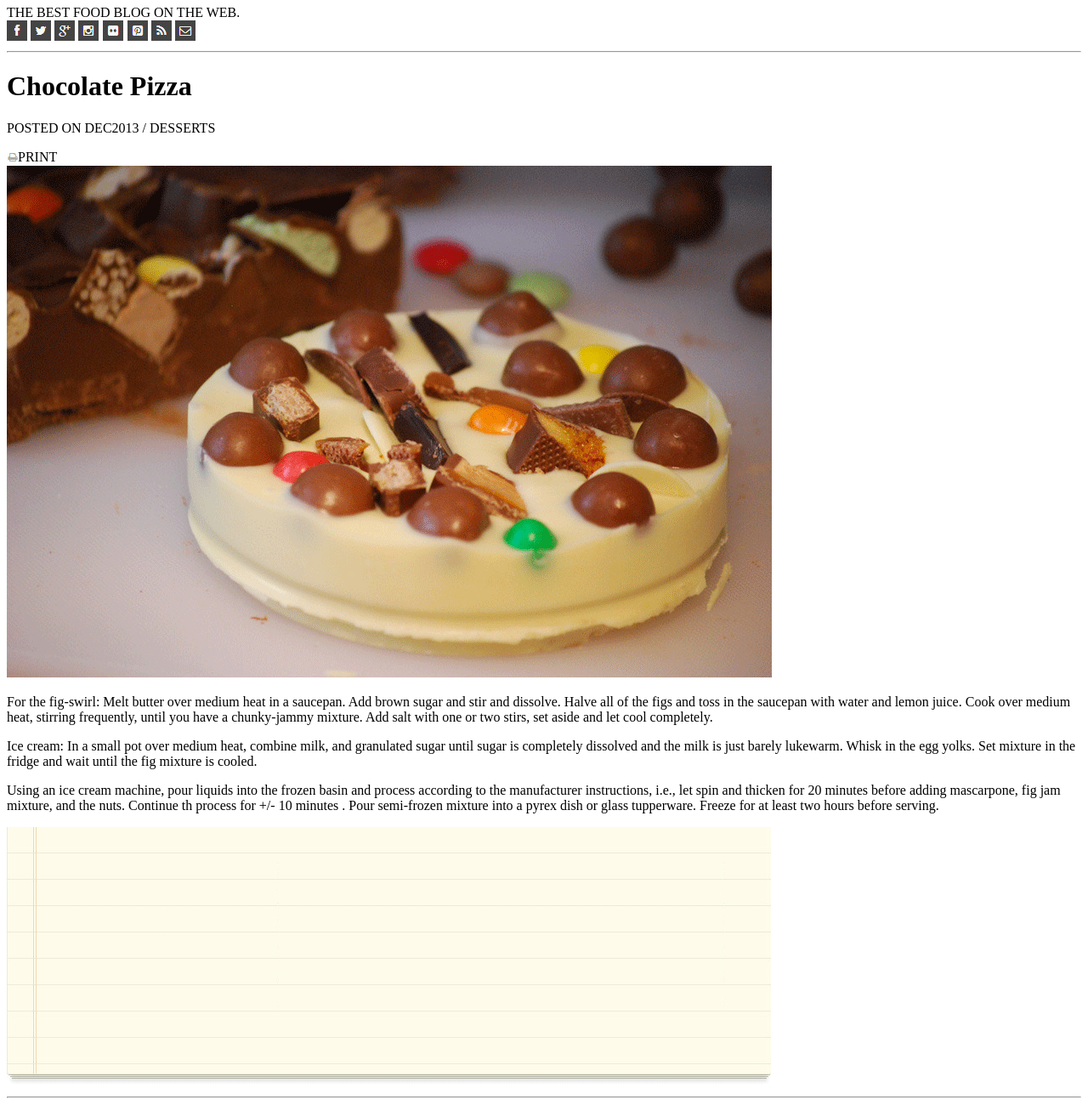
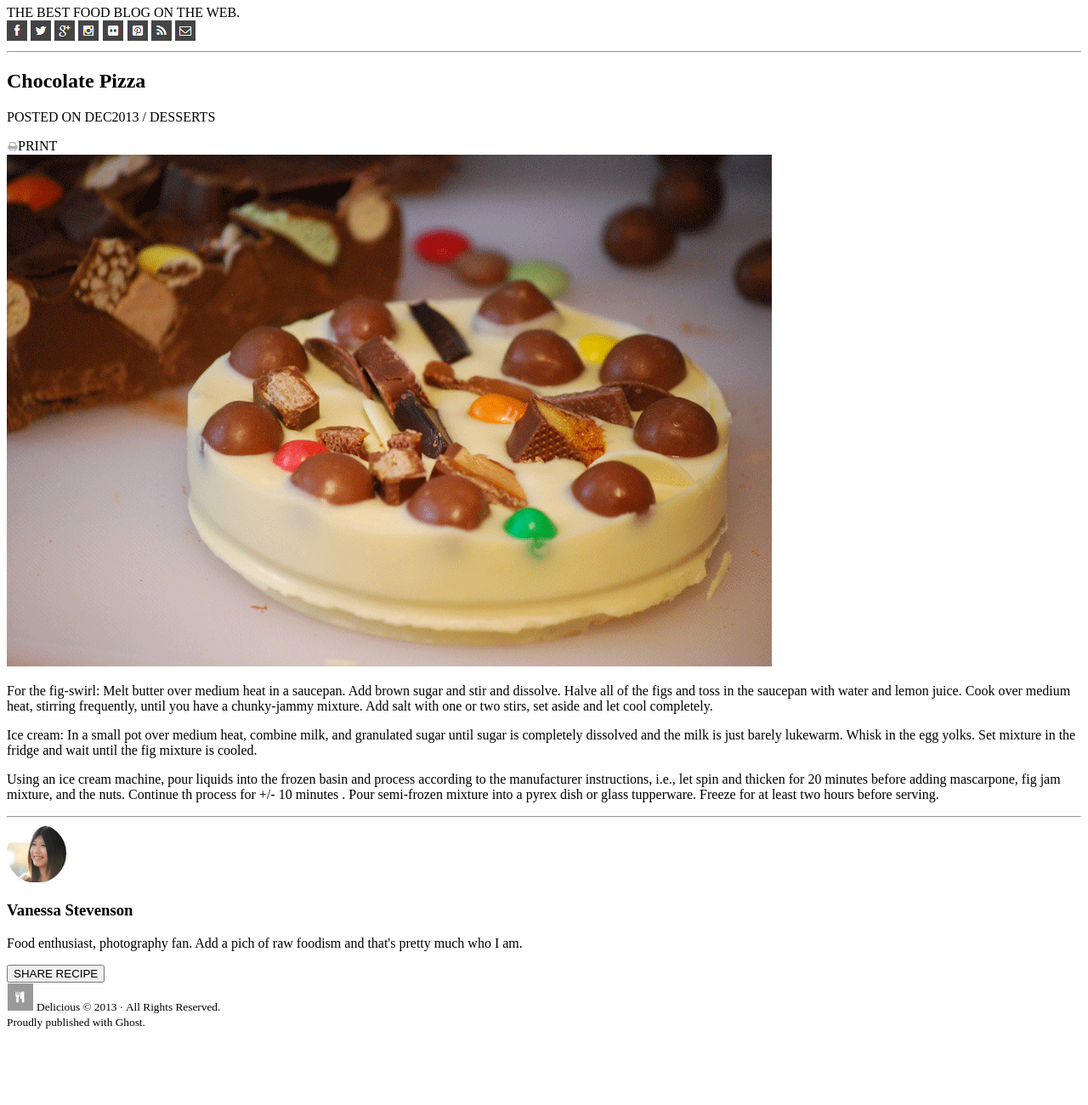
Before and after one commit to dbecker4130/chocolate-pizza, a plain HTML site: page index.html in a window 1280 px wide. Shown: the part 131-1431 px from the top of the page at 85% size. After the commit the page ends 1350 px from the top, so only its background shows below. Drawn offline with Linux system fonts and the light colour scheme.

Commit message:
add rest of html

```diff
--- a/index.html
+++ b/index.html
@@ -25,7 +25,7 @@
     </div>
     <hr>
     <div id="head">
-      <h1>Chocolate Pizza</h1>
+      <h2>Chocolate Pizza</h2>
       <p>POSTED ON DEC2013 / DESSERTS</p>
       <img src="imgs/icons/print-icon.png"/><span>PRINT</span>
     </div>
@@ -34,9 +34,18 @@
     <p>Ice cream: In a small pot over medium heat, combine milk, and granulated sugar until sugar is completely dissolved and the milk is just barely lukewarm. Whisk in the egg yolks. Set mixture in the fridge and wait until the fig mixture is cooled.</p>
     <p>Using an ice cream machine, pour liquids into the frozen basin and process according to the manufacturer instructions, i.e., let spin and thicken for 20 minutes before adding mascarpone, fig jam mixture, and the nuts. Continue th process for +/- 10 minutes . Pour semi-frozen mixture into a pyrex dish or glass tupperware. Freeze for at least two hours before serving.</p>
     <div id="recipe">
-      <img src="imgs/list-bg.png"/>
+      <!-- Make background img list-bg.png  -->
     </div>
     <hr>
-
+    <div id="bot">
+      <img src="imgs/van-pic.png"/>
+      <h3>Vanessa Stevenson</h3>
+      <p>Food enthusiast, photography fan. Add a pich of raw foodism and that's pretty much who I am.</P>
+      <button>SHARE RECIPE</button>
+    </div>
+    <footer>
+      <img src="imgs/small-logo.png"/>
+      <small>Delicious &copy; 2013 	&middot; All Rights Reserved.<br>Proudly published with Ghost.</small>
+    </footer>
   </body>
 </html>
```
